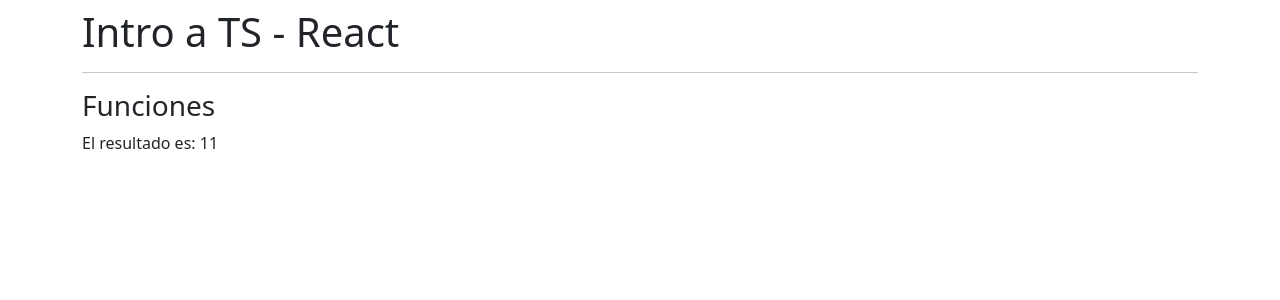
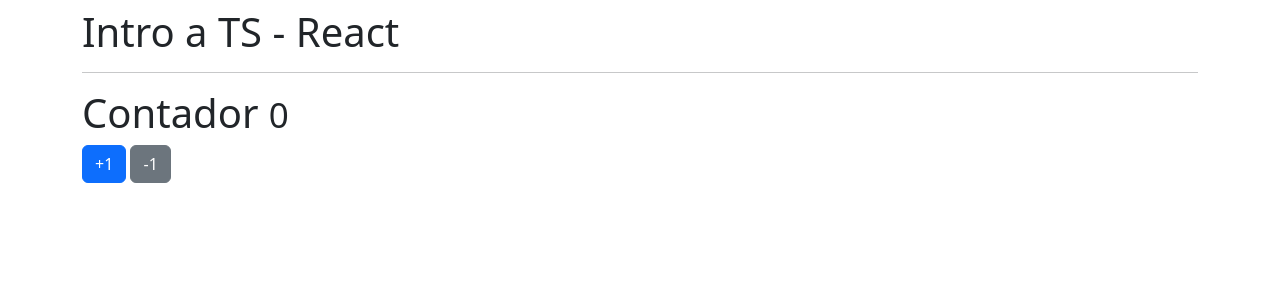
Before and after one commit to YhonattanZ/Reforzamiento-TS-React, a React (Create React App) app: page / in a window 1280 px wide. Shown: the top 300 px of the page. Built offline with nearby package versions, Linux system fonts and the light colour scheme.

Commit message:
Hook useState

```diff
--- a/src/App.tsx
+++ b/src/App.tsx
@@ -1,6 +1,8 @@
 //import { TiposBasicos } from "./typescript/TiposBasicos";
 //import { ObjetosLiterales } from './typescript/ObjetosLiterales';
-import { Funciones } from './typescript/Funciones';
+//import { Funciones } from './typescript/Funciones';
+
+import { Contador } from "./components/Contador";
 
 
  const App = () => {
@@ -8,8 +10,10 @@
     <div className="mt-2">
       <h1>Intro a TS - React</h1>
       <hr/>
+     {/*<TiposBasicos/>*/}
      {/*<ObjetosLiterales/>*/}
-        <Funciones/>
+     {/*<Funciones/>*/}
+     <Contador/>
     </div>
   )
 }
--- /dev/null
+++ b/src/components/Contador.tsx
@@ -0,0 +1,25 @@
+import { useState } from "react";
+
+export const Contador = () => {
+
+
+  const [valor, setvalor] = useState(0)
+
+  const acumular = (numero: number) => {
+    setvalor(valor + numero);
+  }
+  return (
+   <>
+   <h1>Contador <small>{valor}</small> </h1>
+
+   <button
+   className="btn btn-primary"
+   onClick={() => acumular(1)}
+   >+1</button>
+   &nbsp;
+   <button
+   className="btn btn-secondary"
+   onClick={() => acumular(-1)}>-1</button>
+   </>
+  )
+}
```
